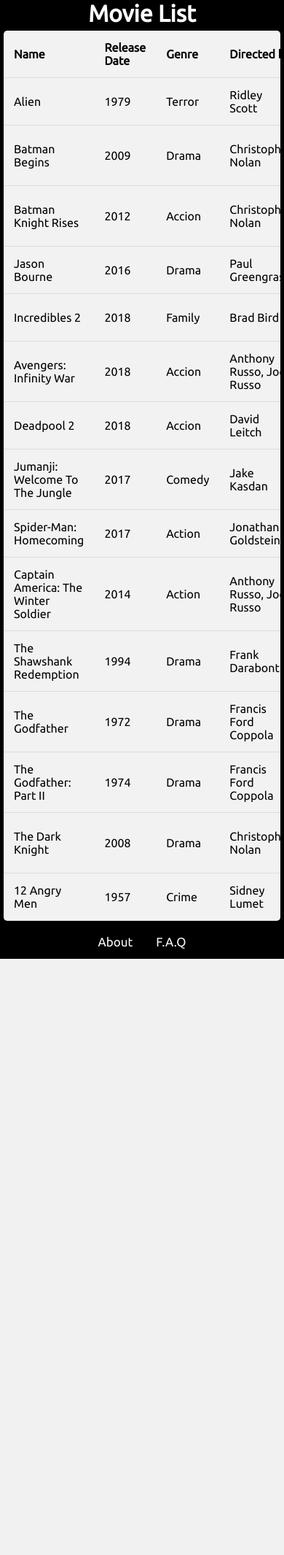
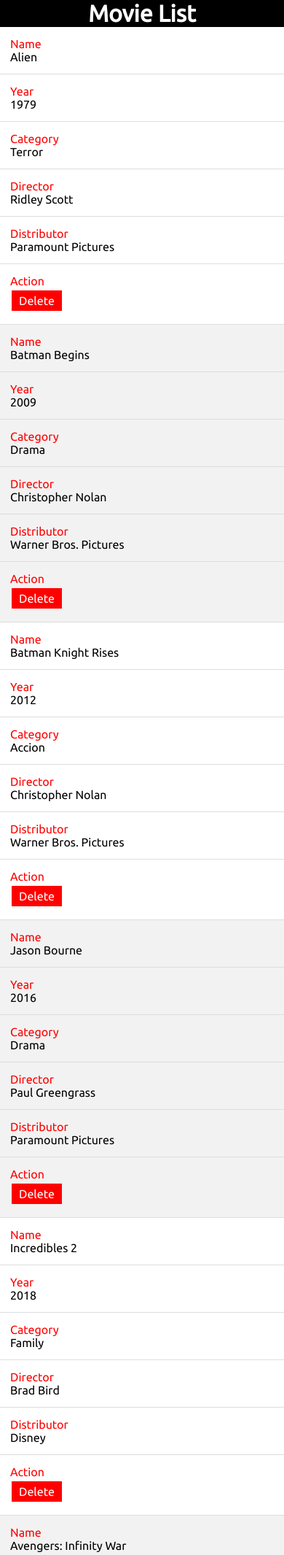
Before and after one commit to alexsvt2/moviesoft, a Flask app: page /movies in a window 390 px wide. Shown: the part 147-2278 px from the top of the page at 73% size. Before the commit the page ends 1461 px from the top, so only its background shows below. Run offline with Flask 2, Linux system fonts and the light colour scheme; data comes from the database, SQL or seed files in the repository.

Commit message:
se arreglo la tabla para que se muestre de manera mas responsiva las tablas

```diff
--- a/app.py
+++ b/app.py
@@ -65,6 +65,9 @@ def movie():
         director = request.form['director']
         distributor = request.form['distributor']
         synopsis = request.form['synopsis']
+        if not name or not year or not category or not director or not distributor and 'imagen' not in request.files:
+            flash('Please enter all the fields', 'error')
+            return redirect(url_for('new_movie'))
         if 'file' not in request.files and not name and year:
             flash('All fields required','error')
             return redirect(url_for('new_movie'))
--- a/static/css/main.css
+++ b/static/css/main.css
@@ -107,6 +107,7 @@ th, td {
   border-bottom: 1px solid #ddd;
 }
 
+
 /* Input text and month
 -------------------------------------------------- */
 input[type=text],input[type=file] {
@@ -210,9 +211,14 @@ footer a:hover {
   color: #f9f9f9;
 }
 
+.spanhead {
+  display: none;
+}
+
+
 /* MEDIA ======================================================== */
 /* max-width: 1020px; */
-@media screen and (max-width: 700px) {
+@media screen and (max-width: 400px) {
 
   nav {
     overflow:hidden;
@@ -278,7 +284,7 @@ footer a:hover {
     z-index: 2;
   }
 
-  .tableContainer {
+  /* .tableContainer {
     overflow: auto;
     border-radius: 5px;
     margin: 5px;
@@ -297,7 +303,7 @@ footer a:hover {
     text-align: left;
     border-bottom: 1px solid #ddd;
     overflow: auto;
-  }
+  } */
 
   .imagen-table {
     display: none;
@@ -309,4 +315,26 @@ footer a:hover {
     z-index: 2;
   }
 
+  .table-row {
+    width: 100%;
+    display: flex;
+    flex-direction: column;
+  }
+
+  /* .table-data {
+    width: 100%;
+  } */
+
+  .table-head {
+    display: none;
+  }
+
+  .spanhead {
+    color: red;
+    display: flex;
+  }
+
+  tr:nth-child(odd) {
+    background-color: white;
+  }
 }
--- a/templates/show_all.html
+++ b/templates/show_all.html
@@ -9,7 +9,65 @@
 <div>{{ message }}</div>
 {% endfor %} {% endif %} {% endwith %}
 <div class="tableContainer">
-<table>
+    <table>
+        <thead>
+            <tr>
+                <th class="table-head">Name</th>
+                <th class="imagen-table table-head">Image</th>
+                <th class="table-head">Release Date</th>
+                <th class="table-head">Genre</th>
+                <th class="table-head">Directed by</th>
+                <th class="table-head">Distributed by</th>
+                <th class="table-head">Action</th>
+            </tr>
+        </thead>
+        <tbody>
+            {% for movie in movies %}
+            <tr class="table-row">
+                <td class="table-data">
+                    <span class="spanhead">Name</span >
+                    <a class="lista_link" href="/movies/{{movie.id}}">{{movie.name}}</a>
+                </td>
+                <td class="imagen-table table-data">
+                    <span class="spanhead">Image</span >
+                    <img src="{{url_for('static', filename = movie.file)}}" alt="" width="75" height="111">
+                </td>
+                <td class="table-data">
+                    <span class="spanhead">Year</span >
+                    <a class="lista_link" href="/movies/{{movie.id}}">{{movie.year}}</a>
+                </td>
+                <td class="table-data">
+                    <span class="spanhead">Category</span >
+                    <a class="lista_link" href="/movies/{{movie.id}}">{{movie.category}}</a>
+                </td>
+                <td class="table-data">
+                    <span class="spanhead">Director</span >
+                    <a class="lista_link" href="/movies/{{movie.id}}">{{movie.director}}</a>
+                </td>
+                <td class="table-data">
+                    <span class="spanhead">Distributor</span >
+                    <a class="lista_link" href="/movies/{{movie.id}}">{{movie.distributor}}</a>
+                </td>
+                <td class="table-data">
+                    <span class="spanhead">Action</span >
+                    <a class="delete-button" href="/movies/delete/{{movie.id}}" onclick="return confirm('Are you sure, you want to delete it?')">Delete</a>
+                </td>
+            </tr>
+            {% endfor %}
+        </tbody>
+        <!-- show_all.html -->
+    </table>
+</div>
+{% endblock %}
+
+
+
+
+<!--
+
+
+
+
     <thead>
         <tr>
             <th>Name</th>
@@ -23,33 +81,30 @@
     </thead>
     <tbody>
         {% for movie in movies %}
-        <tr>
-            <td>
+        <tr style="width: 100%; display: flex; flex-direction: column;">
+            <td style="width: 100%;">
                 <a class="lista_link" href="/movies/{{movie.id}}">{{movie.name}}</a>
             </td>
-            <td class="imagen-table">
+            <td class="imagen-table" style="width: 100%;">
                 <img src="{{url_for('static', filename = movie.file)}}" alt="" width="75" height="111">
             </td>
-            <td>
+            <td style="width: 100%;">
                 <a class="lista_link" href="/movies/{{movie.id}}">{{movie.year}}</a>
             </td>
-            <td>
+            <td style="width: 100%;">
                 <a class="lista_link" href="/movies/{{movie.id}}">{{movie.category}}</a>
             </td>
-            <td>
+            <td style="width: 100%;">
                 <a class="lista_link" href="/movies/{{movie.id}}">{{movie.director}}</a>
             </td>
-            <td>
+            <td style="width: 100%;">
                 <a class="lista_link" href="/movies/{{movie.id}}">{{movie.distributor}}</a>
             </td>
-            <td>
+            <td style="width: 100%;">
                 <a class="delete-button" href="/movies/delete/{{movie.id}}" onclick="return confirm('Are you sure, you want to delete it?')">Delete</a>
 
             </td>
         </tr>
         {% endfor %}
     </tbody>
-    <!-- show_all.html -->
-</table>
-</div>
-{% endblock %}
+ -->
```
